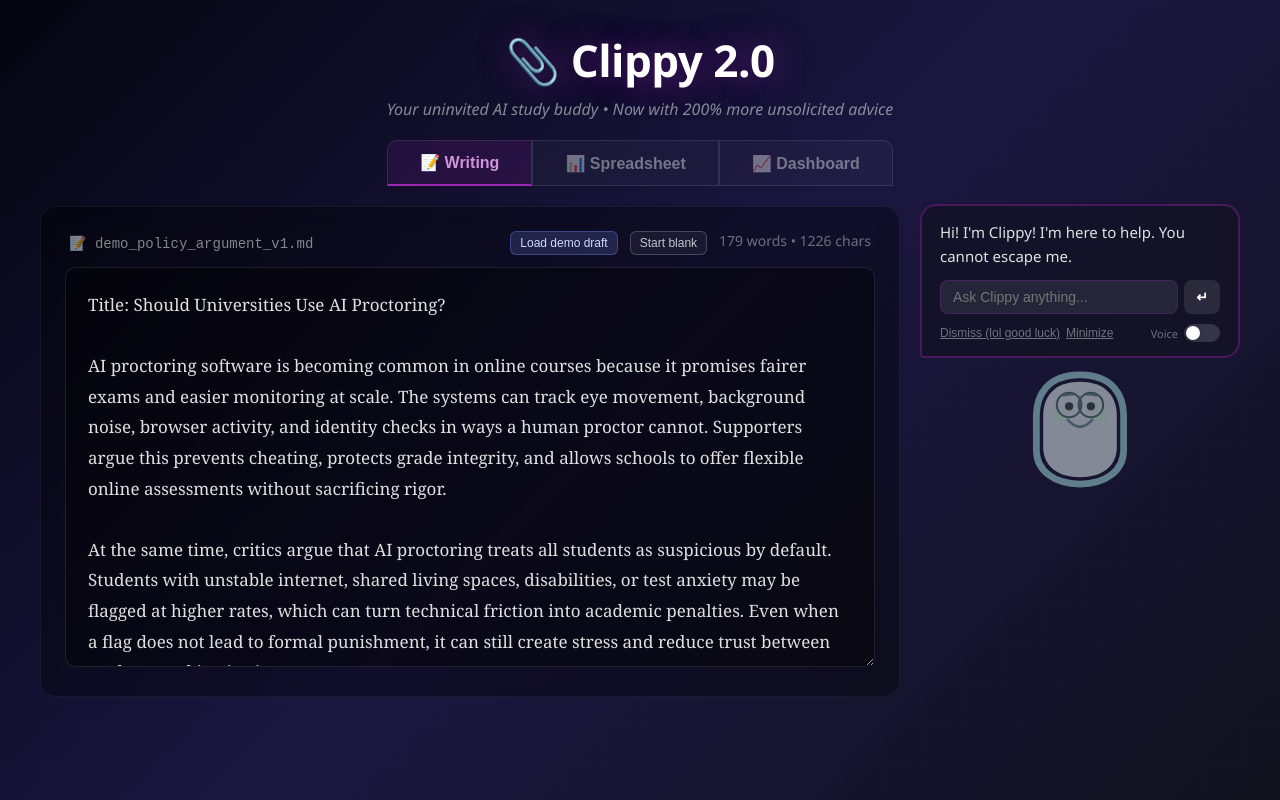
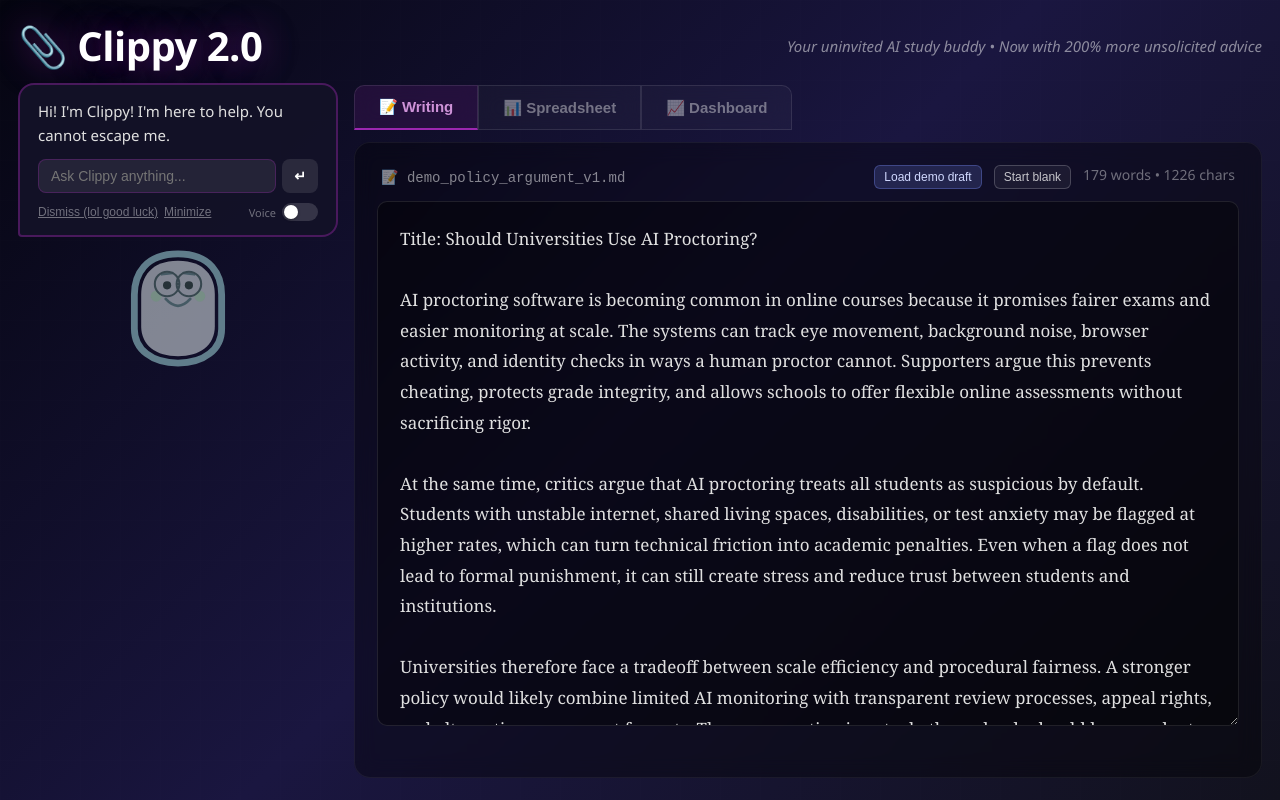
Before and after one commit to VAISHALI-DHANOA/Clippy, a React (Vite) app: page / in a window 1280 px wide. Built offline with nearby package versions, Linux system fonts and the light colour scheme; no server answers.

Commit message:
Redesign UI

```diff
--- a/src/components/AnnoyingClippy.jsx
+++ b/src/components/AnnoyingClippy.jsx
@@ -41,6 +41,9 @@ export default function AnnoyingClippy() {
   const [dashboardPanels, setDashboardPanels] = useState([]);
   // Voice state
   const [voiceEnabled, setVoiceEnabled] = useState(false);
+  const [viewportWidth, setViewportWidth] = useState(() =>
+    typeof window !== "undefined" ? window.innerWidth : 1400
+  );
 
   const showMessage = useCallback((msg, expr = "sassy", style = "normal") => {
     setClippyMessage(msg);
@@ -73,6 +76,13 @@ export default function AnnoyingClippy() {
     error: voiceError,
   } = useRealtimeVoice();
   const voiceSupported = !!navigator.mediaDevices?.getUserMedia;
+  const isCompactLayout = viewportWidth < 1100;
+
+  useEffect(() => {
+    const handleResize = () => setViewportWidth(window.innerWidth);
+    window.addEventListener("resize", handleResize);
+    return () => window.removeEventListener("resize", handleResize);
+  }, []);
 
   const getDocumentContext = useCallback(() => {
     if (activeTab === "writing") return text;
@@ -196,14 +206,14 @@ export default function AnnoyingClippy() {
   return (
     <div style={{
       minHeight: "100vh",
+      width: "100%",
       background: "linear-gradient(135deg, #050510 0%, #1a1640 50%, #12121e 100%)",
       fontFamily: "'Segoe UI', system-ui, sans-serif",
       display: "flex",
       flexDirection: "column",
-      alignItems: "center",
-      padding: "30px 20px",
+      padding: isCompactLayout ? "16px 12px 20px" : "18px 18px 22px",
       position: "relative",
-      overflow: "hidden",
+      overflowX: "hidden",
     }}>
       {/* Retro grid background */}
       <div style={{
@@ -215,9 +225,19 @@ export default function AnnoyingClippy() {
       }} />
 
       {/* Header */}
-      <div style={{ textAlign: "center", marginBottom: 20, position: "relative", zIndex: 1 }}>
+      <div style={{
+        width: "100%",
+        marginBottom: 12,
+        position: "relative",
+        zIndex: 1,
+        display: "flex",
+        alignItems: "center",
+        justifyContent: "space-between",
+        gap: 20,
+        flexWrap: "wrap",
+      }}>
         <h1 style={{
-          fontSize: 44,
+          fontSize: isCompactLayout ? 34 : 40,
           fontWeight: 800,
           color: "#fff",
           textShadow: "0 0 30px rgba(156,39,176,0.5), 0 0 60px rgba(156,39,176,0.2)",
@@ -226,104 +246,42 @@ export default function AnnoyingClippy() {
         }}>
           📎 Clippy 2.0
         </h1>
-        <p style={{ color: "rgba(255,255,255,0.5)", fontSize: 16, marginTop: 8, fontStyle: "italic" }}>
+        <p style={{ color: "rgba(255,255,255,0.5)", fontSize: 15, margin: 0, fontStyle: "italic" }}>
           Your uninvited AI study buddy • Now with 200% more unsolicited advice
         </p>
       </div>
 
-      {/* Tab bar */}
+      {/* Main content row */}
       <div style={{
+        width: "100%",
         display: "flex",
-        gap: 0,
-        marginBottom: 20,
+        flexDirection: isCompactLayout ? "column" : "row",
+        gap: isCompactLayout ? 12 : 16,
+        alignItems: "stretch",
+        flex: 1,
+        minHeight: 0,
         position: "relative",
         zIndex: 1,
       }}>
-        {TABS.map((tab, i) => (
-          <button
-            key={tab.key}
-            onClick={() => setActiveTab(tab.key)}
-            style={{
-              padding: "12px 32px",
-              fontSize: 16,
-              fontWeight: 600,
-              border: "1px solid rgba(255,255,255,0.1)",
-              borderBottom: activeTab === tab.key
-                ? "2px solid #9C27B0"
-                : "1px solid rgba(255,255,255,0.1)",
-              background: activeTab === tab.key
-                ? "rgba(156,39,176,0.15)"
-                : "rgba(255,255,255,0.03)",
-              color: activeTab === tab.key
-                ? "#CE93D8"
-                : "rgba(255,255,255,0.4)",
-              cursor: "pointer",
-              borderRadius: i === 0 ? "10px 0 0 0" : i === TABS.length - 1 ? "0 10px 0 0" : 0,
-              backdropFilter: "blur(10px)",
-              transition: "all 0.2s",
-            }}
-          >
-            {tab.key === "writing" ? "📝 " : tab.key === "spreadsheet" ? "📊 " : "📈 "}{tab.label}
-          </button>
-        ))}
-      </div>
-
-      {/* Main content row: content area + Clippy side panel */}
-      <div style={{
-        width: "100%",
-        maxWidth: 1200,
-        display: "flex",
-        gap: 20,
-        alignItems: "flex-start",
-        position: "relative",
-        zIndex: 1,
-      }}>
-        {/* Content area */}
-        <div style={{
-          flex: 1,
-          background: "rgba(0,0,0,0.35)",
-          borderRadius: 16,
-          border: "1px solid rgba(255,255,255,0.06)",
-          backdropFilter: "blur(10px)",
-          padding: 24,
-          minWidth: 0,
-        }}>
-          {activeTab === "writing" ? (
-            <WritingArea
-              text={text}
-              onTextChange={handleTextChange}
-              suggestion={suggestion}
-              onAcceptSuggestion={handleAcceptSuggestion}
-              onClearSuggestion={clearSuggestion}
-              documentName={documentName}
-              onLoadDemoDraft={handleLoadDemoDraft}
-              onStartBlankDraft={handleStartBlankDraft}
-            />
-          ) : activeTab === "spreadsheet" ? (
-            <SpreadsheetArea
-              data={spreadsheetData}
-              onDataChange={setSpreadsheetData}
-              selectedCell={selectedCell}
-              onCellSelect={setSelectedCell}
-            />
-          ) : (
-            <DashboardArea
-              spreadsheetData={spreadsheetData}
-              onPanelsChange={setDashboardPanels}
-            />
-          )}
-        </div>
-
         {/* Clippy side panel */}
         {!isMinimized ? (
           <div style={{
-            width: 320,
+            width: isCompactLayout ? "100%" : 320,
             flexShrink: 0,
             display: "flex",
             flexDirection: "column",
             alignItems: "center",
             gap: 10,
-            animation: isBouncing ? "clippyBounce 0.6s ease" : isShaking ? "clippyShake 0.5s ease" : "clippyFloat 3s ease-in-out infinite",
+            alignSelf: "flex-start",
+            position: isCompactLayout ? "relative" : "sticky",
+            top: isCompactLayout ? "auto" : 16,
+            animation: isBouncing
+              ? "clippyBounce 0.6s ease"
+              : isShaking
+              ? "clippyShake 0.5s ease"
+              : isCompactLayout
+              ? "none"
+              : "clippyFloat 3s ease-in-out infinite",
           }}>
             {isVisible && (
               <SpeechBubble
@@ -375,9 +333,9 @@ export default function AnnoyingClippy() {
           <div
             onClick={handleMinimize}
             style={{
-              width: 60,
+              width: isCompactLayout ? "100%" : 60,
               height: 60,
-              borderRadius: "50%",
+              borderRadius: isCompactLayout ? 14 : "50%",
               background: "linear-gradient(135deg, #7B1FA2, #512DA8)",
               display: "flex",
               alignItems: "center",
@@ -392,6 +350,91 @@ export default function AnnoyingClippy() {
             📎
           </div>
         )}
+
+        {/* Workspace panel */}
+        <div style={{
+          flex: 1,
+          minWidth: 0,
+          display: "flex",
+          flexDirection: "column",
+          gap: 12,
+        }}>
+          {/* Tab bar */}
+          <div style={{
+            display: "flex",
+            gap: 0,
+            position: "relative",
+            zIndex: 1,
+          }}>
+            {TABS.map((tab, i) => (
+              <button
+                key={tab.key}
+                onClick={() => setActiveTab(tab.key)}
+                style={{
+                  flex: isCompactLayout ? 1 : "0 0 auto",
+                  padding: isCompactLayout ? "11px 12px" : "12px 24px",
+                  fontSize: 15,
+                  fontWeight: 600,
+                  border: "1px solid rgba(255,255,255,0.1)",
+                  borderBottom: activeTab === tab.key
+                    ? "2px solid #9C27B0"
+                    : "1px solid rgba(255,255,255,0.1)",
+                  background: activeTab === tab.key
+                    ? "rgba(156,39,176,0.15)"
+                    : "rgba(255,255,255,0.03)",
+                  color: activeTab === tab.key
+                    ? "#CE93D8"
+                    : "rgba(255,255,255,0.4)",
+                  cursor: "pointer",
+                  borderRadius: i === 0 ? "10px 0 0 0" : i === TABS.length - 1 ? "0 10px 0 0" : 0,
+                  backdropFilter: "blur(10px)",
+                  transition: "all 0.2s",
+                }}
+              >
+                {tab.key === "writing" ? "📝 " : tab.key === "spreadsheet" ? "📊 " : "📈 "}{tab.label}
+              </button>
+            ))}
+          </div>
+
+          {/* Active workspace */}
+          <div style={{
+            flex: 1,
+            minHeight: isCompactLayout ? 480 : "calc(100vh - 165px)",
+            background: "rgba(0,0,0,0.35)",
+            borderRadius: 16,
+            border: "1px solid rgba(255,255,255,0.06)",
+            backdropFilter: "blur(10px)",
+            padding: isCompactLayout ? 14 : 22,
+            overflow: "hidden",
+          }}>
+            {activeTab === "writing" ? (
+              <WritingArea
+                text={text}
+                onTextChange={handleTextChange}
+                suggestion={suggestion}
+                onAcceptSuggestion={handleAcceptSuggestion}
+                onClearSuggestion={clearSuggestion}
+                documentName={documentName}
+                onLoadDemoDraft={handleLoadDemoDraft}
+                onStartBlankDraft={handleStartBlankDraft}
+                editorMinHeight={isCompactLayout ? 340 : "calc(100vh - 275px)"}
+              />
+            ) : activeTab === "spreadsheet" ? (
+              <SpreadsheetArea
+                data={spreadsheetData}
+                onDataChange={setSpreadsheetData}
+                selectedCell={selectedCell}
+                onCellSelect={setSelectedCell}
+              />
+            ) : (
+              <DashboardArea
+                spreadsheetData={spreadsheetData}
+                onPanelsChange={setDashboardPanels}
+                compact={isCompactLayout}
+              />
+            )}
+          </div>
+        </div>
       </div>
 
       <style>{ANIMATION_STYLES}</style>
--- a/src/components/SpreadsheetArea.jsx
+++ b/src/components/SpreadsheetArea.jsx
@@ -476,7 +476,7 @@ export default function SpreadsheetArea({
     : "";
 
   return (
-    <div>
+    <div style={{ display: "flex", flexDirection: "column", minHeight: "100%" }}>
       <SpreadsheetToolbar
         selectedCell={selectedCell}
         cellRaw={selectedCellRaw}
@@ -503,6 +503,10 @@ export default function SpreadsheetArea({
       {/* Scrollable grid */}
       <div
         style={{
+          flex: 1,
+          minHeight: 0,
+          maxHeight: "calc(100vh - 330px)",
+          overflowY: "auto",
           overflowX: "auto",
           borderRadius: 10,
           border: "1px solid rgba(255,255,255,0.08)",
--- a/src/components/WritingArea.jsx
+++ b/src/components/WritingArea.jsx
@@ -10,6 +10,7 @@ export default function WritingArea({
   documentName,
   onLoadDemoDraft,
   onStartBlankDraft,
+  editorMinHeight,
 }) {
   const wordCount = getWordCount(text);
   const charCount = getCharCount(text);
@@ -119,7 +120,7 @@ export default function WritingArea({
           placeholder="Start writing your assignment here... Clippy is watching. Always watching. 👀"
           style={{
             width: "100%",
-            minHeight: 400,
+            minHeight: editorMinHeight || 400,
             padding: 22,
             fontSize: 17,
             lineHeight: 1.8,
```
Also changed, not shown: src/components/DashboardArea.jsx (+11 -3 lines), src/components/DashboardChart.jsx (+18 -8 lines).
